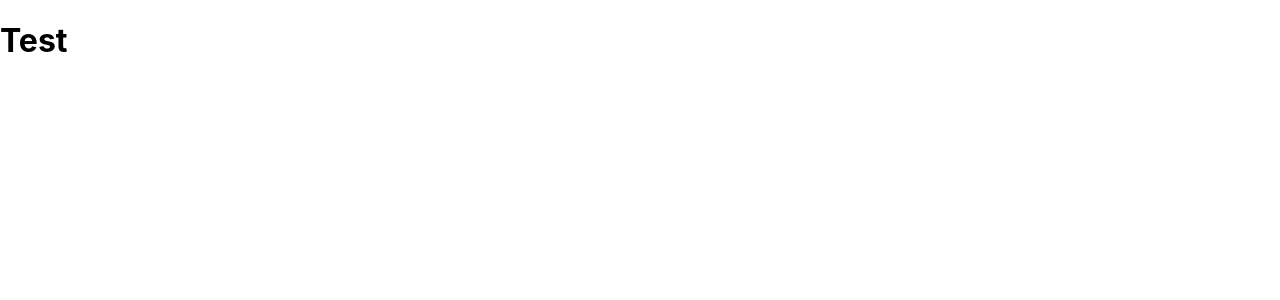
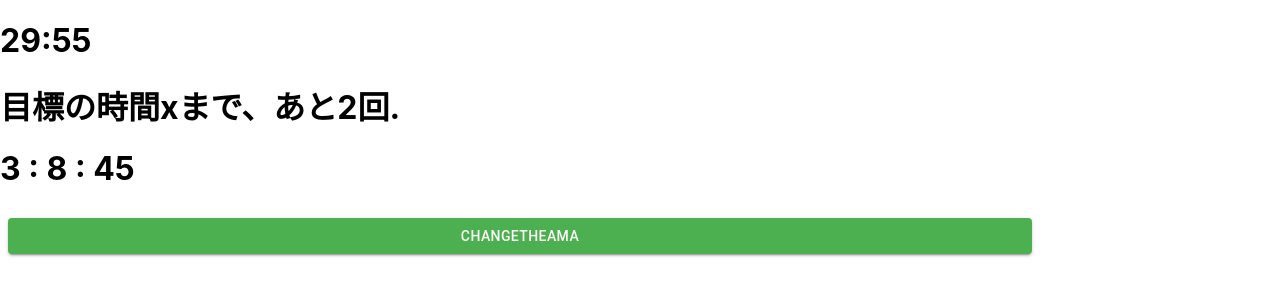
Before and after one commit to NaginoMiya/AceRush, a React (Create React App) app: page / in a window 1280 px wide. Shown: the top 300 px of the page. Built offline with nearby package versions, Linux system fonts and the light colour scheme.

Commit message:
タイマー機能を実装しました.

```diff
--- a/package.json
+++ b/package.json
@@ -3,16 +3,22 @@
   "version": "0.1.0",
   "private": true,
   "dependencies": {
+    "@date-io/date-fns": "^2.11.0",
+    "@date-io/luxon": "^2.11.0",
     "@material-ui/core": "^4.12.1",
     "@material-ui/icons": "^4.11.2",
+    "@material-ui/pickers": "^3.3.10",
     "@testing-library/jest-dom": "^5.11.4",
     "@testing-library/react": "^12.0.0",
     "@testing-library/user-event": "^13.1.9",
     "@types/jest": "^26.0.15",
+    "@types/luxon": "^1.27.1",
     "@types/node": "^16.0.1",
     "@types/react": "^17.0.0",
     "@types/react-dom": "^17.0.0",
+    "date-fns": "^2.23.0",
     "firebase-tools": "^9.16.0",
+    "luxon": "^2.0.1",
     "material-ui-icons": "^1.0.0-beta.36",
     "react": "^17.0.2",
     "react-dom": "^17.0.2",
--- a/src/App.tsx
+++ b/src/App.tsx
@@ -1,5 +1,38 @@
-import { FC } from "react";
+import { useState, FC, useEffect } from "react";
+import { DateTime } from "luxon";
+import SetTargetTimeButton from "./ChangeTheme";
 
-const App: FC = () => <h1>Test</h1>;
+const App: FC = () => {
+  const limitTime = 1.5;
+
+  const [isModalOpen, setIsModalOpen] = useState(false);
+
+  // 30分刻みのほうがいいかも
+  const [timeLeft, setTimeLeft] = useState<number>(limitTime * 60 * 60);
+  const tick = (): void => setTimeLeft((t) => t - 1);
+  useEffect(() => {
+    const timerId = setInterval(tick, 1000);
+    // const timerId = setInterval(DateTime.local(), 1000);
+
+    return () => clearInterval(timerId);
+  }, []);
+
+  return (
+    <>
+      <h1>
+        {Math.floor((timeLeft % 1800) / 60)}:{Math.floor(timeLeft % 1800) % 60}
+      </h1>
+      <h1>目標の時間xまで、あと{Math.floor(timeLeft / 1800)}回.</h1>
+      <h1>
+        {DateTime.local().hour} : {DateTime.local().minute} :{" "}
+        {DateTime.local().second}
+      </h1>
+      <SetTargetTimeButton
+        isModalOpen={isModalOpen}
+        setIsModalOpen={setIsModalOpen}
+      />
+    </>
+  );
+};
 
 export default App;
--- /dev/null
+++ b/src/ChangeTheme.tsx
@@ -0,0 +1,117 @@
+import { FC } from "react";
+
+import { makeStyles, withStyles } from "@material-ui/core/styles";
+
+// Modal
+import Modal from "@material-ui/core/Modal";
+import Backdrop from "@material-ui/core/Backdrop";
+import { Fade, Grid } from "@material-ui/core/";
+
+// Button
+import Button from "@material-ui/core/Button";
+import AddCircleOutlineIcon from "@material-ui/icons/AddCircleOutline";
+import { green } from "@material-ui/core/colors";
+
+const ColorButton = withStyles((theme) => ({
+  root: {
+    width: "80%",
+    color: theme.palette.getContrastText(green[500]),
+    backgroundColor: green[500],
+    "&:hover": {
+      backgroundColor: green[700],
+    },
+    "& > *": {
+      color: "#fffafa",
+    },
+  },
+}))(Button);
+
+const useStyles = makeStyles((theme) => ({
+  input: {
+    width: "100%",
+    alignItems: "center",
+    fontSize: "30px",
+  },
+  // Modalのスタイルです.
+  modal: {
+    display: "flex",
+    alignItems: "center",
+    justifyContent: "center",
+  },
+  paper: {
+    backgroundColor: theme.palette.background.paper,
+    border: "2px solid #000",
+    boxShadow: theme.shadows[5],
+    padding: theme.spacing(2, 4, 3),
+    width: "50%",
+  },
+  // IconButtonsのスタイルです.
+  root: {
+    "& > *": {
+      margin: theme.spacing(1),
+    },
+  },
+}));
+
+type Props = {
+  isModalOpen: boolean;
+  setIsModalOpen: React.Dispatch<React.SetStateAction<boolean>>;
+};
+
+const SetTargetTimeButton: FC<Props> = ({ isModalOpen, setIsModalOpen }) => {
+  const classes = useStyles();
+
+  const OpenModal = () => setIsModalOpen(true);
+  const CloseModal = () => setIsModalOpen(false);
+
+  return (
+    <>
+      <div className={classes.root}>
+        <ColorButton
+          aria-label="delete"
+          onClick={OpenModal}
+          variant="contained"
+          color="primary"
+        >
+          ChangeTheama
+        </ColorButton>
+      </div>
+
+      <Modal
+        aria-labelledby="transition-modal-title"
+        aria-describedby="transition-modal-description"
+        className={classes.modal}
+        open={isModalOpen}
+        closeAfterTransition
+        BackdropComponent={Backdrop}
+        BackdropProps={{
+          timeout: 500,
+        }}
+        disableBackdropClick
+      >
+        <Fade in={isModalOpen}>
+          <Grid container className={classes.paper} spacing={4}>
+            <Grid item xs={10}>
+              <input className={classes.input} placeholder="New Memo Title" />
+            </Grid>
+            <Grid item xs={2}>
+              <ColorButton
+                variant="contained"
+                onClick={CloseModal}
+                color="primary"
+                endIcon={<AddCircleOutlineIcon />}
+              >
+                Close.
+              </ColorButton>
+            </Grid>
+            <Grid item xs={12}>
+              <h2>Themeが選べる予定です</h2>
+            </Grid>
+          </Grid>
+        </Fade>
+      </Modal>
+    </>
+  );
+};
+
+export default SetTargetTimeButton;
```
Also changed, not shown: 1 other file (tests, documents, lock files or other folders).
